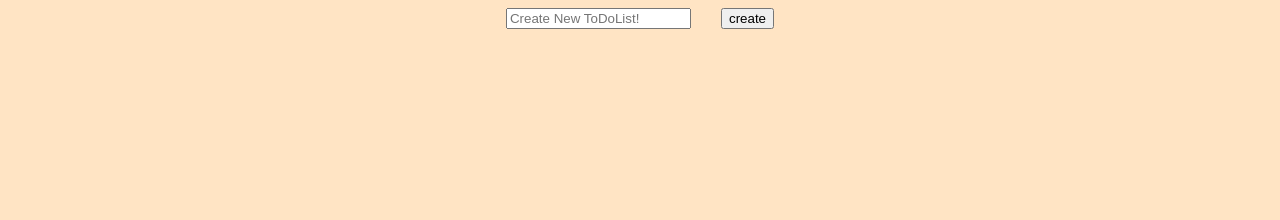
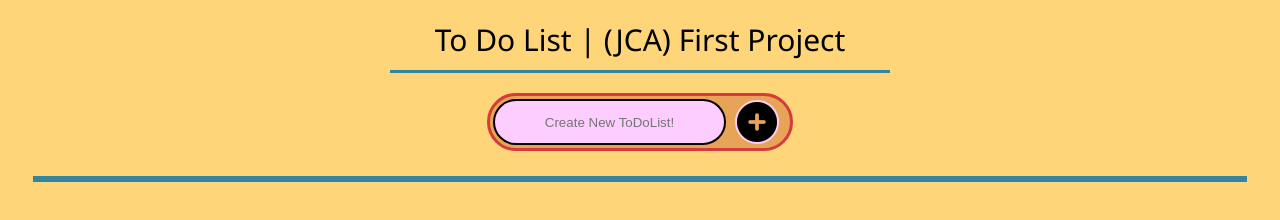
Before and after one commit to Ismail-AbuSalah/project-test, a plain HTML site: page index.html in a window 1280 px wide. Drawn offline with Linux system fonts and the light colour scheme.

Commit message:
Add Button Icons & Some Css Styles

```diff
--- a/index.html
+++ b/index.html
@@ -4,11 +4,18 @@
   <meta charset="UTF-8">
   <meta name="viewport" content="width=device-width, initial-scale=1.0">
   <title>Document</title>
+  <script src="https://kit.fontawesome.com/0a9c8792cf.js" crossorigin="anonymous"></script>
   <link rel="stylesheet" href="style.css">
 </head>
 <body>
-  <input class="listname" type="text" placeholder="Create New ToDoList!">
-  <button class="listmaker">create</button>
+  <header class="header"> To Do List | (JCA) First Project </header>
+  <div class= "maker" id="first">
+    <input class="listname" type="text" placeholder="Create New ToDoList!">
+    <div class="listmaker" id="addbtton"><i id="icon" class="fas fa-plus-circle"></i></div>
+  </div>
+  <main class="test">
+
+  </main>
 
   <script src="main.js"></script>
 </body>
--- a/main.js
+++ b/main.js
@@ -1,6 +1,7 @@
 const body = document.querySelector("body")
 const listname = document.querySelector(".listname")
 const listbtn = document.querySelector(".listmaker")
+const main = document.querySelector(".test")
 const user = {}
 
 
@@ -21,11 +22,9 @@ listbtn.addEventListener("click", function(){
     const newname = listname.value
     user[newname]=[]
     // Selecting Elemnts inside the P container & Add Functionality to "Edit listname" & "Delete the list"  Buttons
-    p.innerHTML=newname+"<button>Edit</button><button>Delete</button>"
+    p.innerHTML=newname+"<button>Delete</button>"
     const modbtn = p.querySelectorAll("button")
-
-    modbtn[0].onclick
-    modbtn[1].onclick=function(){
+    modbtn[0].onclick=function(){
       lidiv.remove()
     }
 
@@ -36,7 +35,7 @@ listbtn.addEventListener("click", function(){
     input.placeholder="Add ToDo Task!"
 
     // Append the Container to Body elemnt & reset the list name to Empty String ""
-    body.append(lidiv)
+    main.append(lidiv)
     listname.value=""
 
     // Now Adding functionality to the buttons inside the List Container
--- a/style.css
+++ b/style.css
@@ -1,26 +1,97 @@
-body {
-  background-color: bisque;
-  font-family: 'Franklin Gothic Medium', 'Arial Narrow', Arial, sans-serif;
+body{
+  background-color: rgb(255, 213, 122);
+}
+header{
+  border: solid rgb(51, 134, 160);
+  /* border-radius: 20px; */
+  border-top: none;
+  border-left: none;
+  border-right: none;
+  padding-bottom: 10px;
+  text-align: center;
+  line-height: 40px;
+  font-family: Segoe UI;
+  font-size: 30px;
+  margin: auto;
+  margin-top: 20px;
+  max-width: 500px;
+}
+
+.maker {
+
+  margin: auto;
+  margin-top: 20px;
+  margin-bottom: 20px;
+  max-width: 300px;
   display: flex;
-  border: brown 10 px;
+  align-items: center;
+  border: 3px solid rgb(214, 59, 59);
+  border-radius: 40px;
+  background-color: rgb(231, 163, 86);
+}
+
+.listname{
+  border: 2px solid black ;
+  border-radius: 40px;
+  outline: none;
+  color:rgb(0, 0, 0);
+  text-align: center;
+  height: 40px;
+  width: 75%;
+  margin: 3px;
+  background-color: rgb(253, 205, 255);
+
+}
+
+#addbtton{
+  cursor: pointer;
+  margin: 0px 0px 0px 6px;
+  height: 40px;
+  width: 40px;
+  display: flex;
+  align-items: center;
+  border: 2px solid rgb(253, 205, 255);
+  border-radius: 40px;
+  font-size: 40px;
+
+}
+
+#icon {
+
+}
+
+main {
+  margin: 2%;
+  border: solid rgb(51, 134, 160);
+  /* border-radius: 20px; */
+  border-left: none;
+  border-right: none;
+  border-radius: none;
+  background-color: rgb(250, 248, 137);
+  font-family: sans-serif;
+  display: flex;
   justify-content: center;
-  flex-direction: row;
-  gap: 30px
+  flex-direction: ROW;
+  gap: 30px;
+  flex-wrap: wrap;
+}
+
+main > div {
+  width: 300px;
+  border: 3px solid rgb(214, 59, 59);
+  border-radius: 10px;
+  margin: 5px;
+  background-color: rgb(231, 163, 86);
+  position: relative;
 
 
 }
-p {
-  background-color: chocolate;
-  border-radius: 40px;
-  text-align: center;
-  border-width: 20px;
-  border-color: darkgreen;
-  display: flex;
-  align-self: start  ;
-}
 
-div {
-  border: solid black ;
-  border-radius: 30px;
+main > div > ul > li {
+  margin: 5px;
+  list-style-type: none;
+  border: 2px solid brown;
+  border-width: 0px 0px 2px 0px ;
+
 
 }
```
